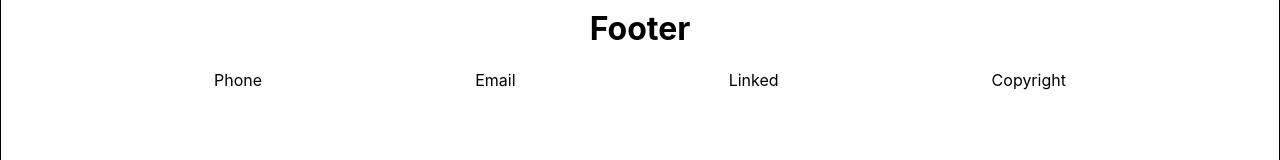
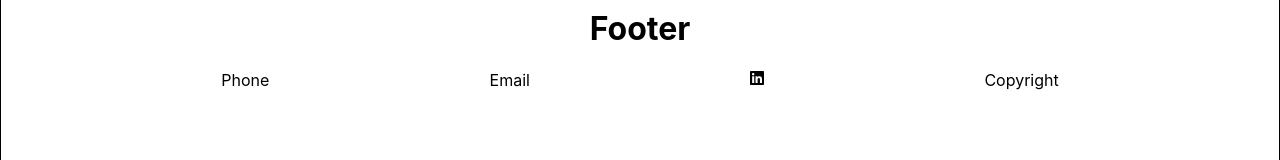
Before and after one commit to Joalvaca/Claire-Site, a React (Create React App) app: page / in a window 1280 px wide. Shown: the part 1302-1462 px from the top of the page. Built offline with nearby package versions, Linux system fonts and the light colour scheme.

Commit message:
added fontawesome

```diff
--- a/package.json
+++ b/package.json
@@ -3,9 +3,15 @@
   "version": "0.1.0",
   "private": true,
   "dependencies": {
+    "@fortawesome/fontawesome-svg-core": "^1.2.26",
+    "@fortawesome/free-brands-svg-icons": "^5.12.0",
+    "@fortawesome/free-regular-svg-icons": "^5.12.0",
+    "@fortawesome/free-solid-svg-icons": "^5.12.0",
+    "@fortawesome/react-fontawesome": "^0.1.8",
     "@testing-library/jest-dom": "^4.2.4",
     "@testing-library/react": "^9.4.0",
     "@testing-library/user-event": "^7.2.1",
+    "font-awesome": "^4.7.0",
     "react": "^16.12.0",
     "react-dom": "^16.12.0",
     "react-scripts": "3.3.0"
--- a/src/App.js
+++ b/src/App.js
@@ -5,6 +5,11 @@ import Products from './components/Products/Products.js'
 import Form from './components/Form/Form.js'
 import Results from './components/Results/Results.js'
 import Footer from './components/Footer/footer.js'
+import { library } from '@fortawesome/fontawesome-svg-core'
+import { fab } from '@fortawesome/free-brands-svg-icons'
+import {} from '@fortawesome/free-solid-svg-icons'
+
+library.add(fab)
 
 
 class App extends React.Component {
--- a/src/components/Footer/Footer.css
+++ b/src/components/Footer/Footer.css
@@ -13,3 +13,7 @@
     display: flex;
     justify-content: space-evenly;
 }
+i{
+    font-size: 40px;
+
+}
--- a/src/components/Footer/footer.js
+++ b/src/components/Footer/footer.js
@@ -1,5 +1,7 @@
 import React from "react";
 import './Footer.css';
+import { FontAwesomeIcon} from '@fortawesome/react-fontawesome'
+
 
 
 function Footer(){
@@ -10,7 +12,7 @@ function Footer(){
         <div className='footer-section'>
             <div className='footer-icons'>Phone</div>
             <div className='footer-icons'>Email</div>
-            <div className='footer-icons'>Linked</div>
+            <div className='footer-icons'><FontAwesomeIcon icon={['fab','linkedin']}/></div>
             <div className='footer-icons'>Copyright</div>
         </div>
 
```
Also changed, not shown: 1 other file (tests, documents, lock files or other folders).
